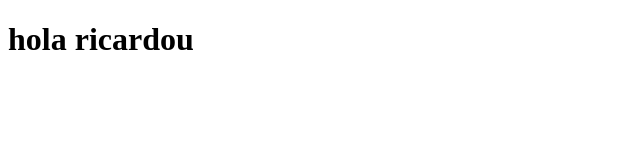
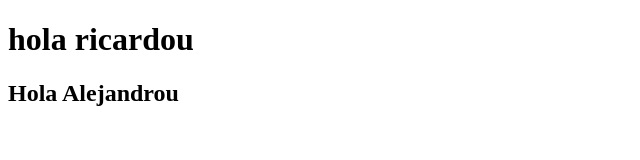
Before and after one commit to alearz20/prueba7, a plain HTML site: page index.html in a window 1280 px wide. Shown: the whole page, without its empty margins (0-640 px from the left). Drawn offline with Linux system fonts and the light colour scheme.

Commit message:
Estos son cambios
Jpla

```diff
--- a/index.html
+++ b/index.html
@@ -7,5 +7,6 @@
 </head>
 <body>
     <h1>hola ricardou</h1>
+    <h2>Hola Alejandrou</h2>
 </body>
 </html>
```
